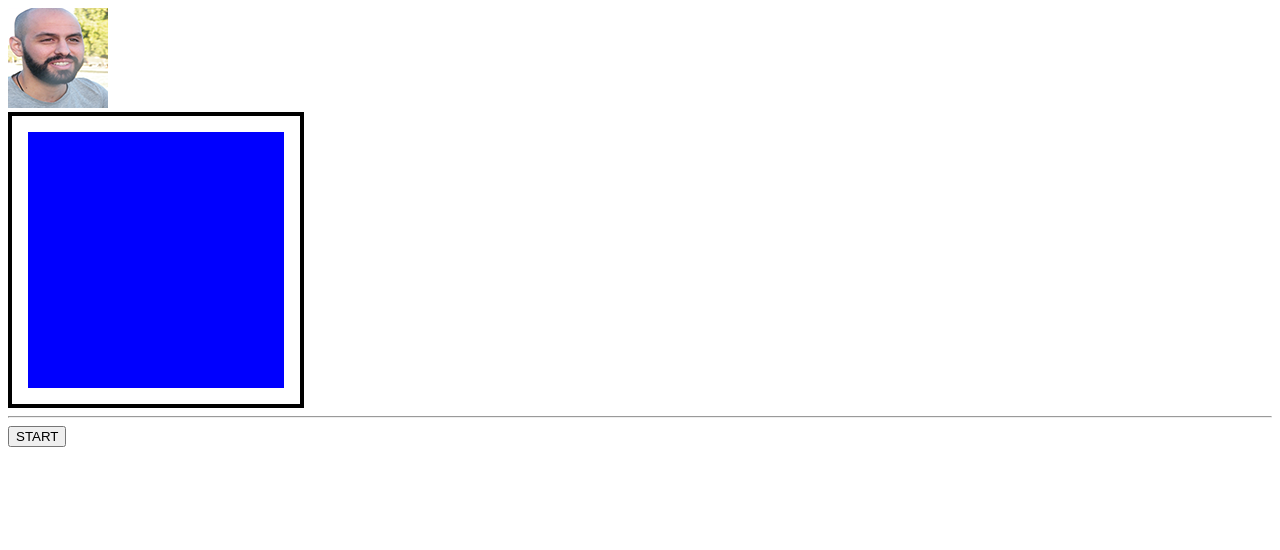
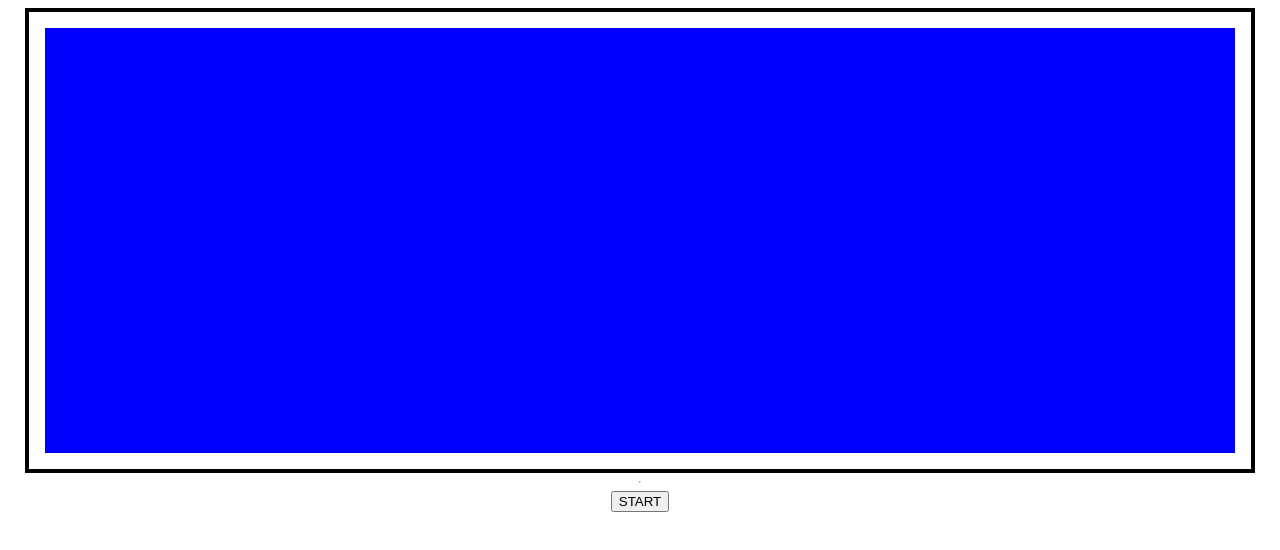
Before and after one commit to Kalud-Z/Plotly-Angular-NodeJS, an Angular app in the folder client/: page /binary in a window 1280 px wide. Shown: the top 550 px of the page. Built offline with nearby package versions, Linux system fonts and the light colour scheme; what plotly.js-dist would draw is missing.

Commit message:
now generate data on the server

```diff
--- a/client/src/app/binary-data/binary-data.component.html
+++ b/client/src/app/binary-data/binary-data.component.html
@@ -1,5 +1,5 @@
 
-<img src="/assets/mmm.png">
+<!--<img src="/assets/mmm.png">-->
 
 
 <div class="rowsContainer">
--- a/client/src/app/binary-data/binary-data.component.scss
+++ b/client/src/app/binary-data/binary-data.component.scss
@@ -1,4 +1,9 @@
 
+:host {
+  display: flex;
+  align-items: center;
+  flex-direction: column;
+}
 
 .rowsContainer {
   display : flex;
@@ -17,7 +22,7 @@
 
 
 .cell {
-  //padding: 1rem;
+  padding: 0.5rem;
   height: 1px;
   width: 1px;
   //background-color: red;
--- a/client/src/app/binary-data/binary-data.component.ts
+++ b/client/src/app/binary-data/binary-data.component.ts
@@ -28,7 +28,8 @@ export class BinaryDataComponent implements OnInit{
   ]
 
   ngOnInit(): void {
-    this.initializeImageData(256 , 256);
+    // this.initializeImageData(256 , 256);
+    this.initializeImageData(25 , 70);
 
     console.log(this.imageData);
 
```
